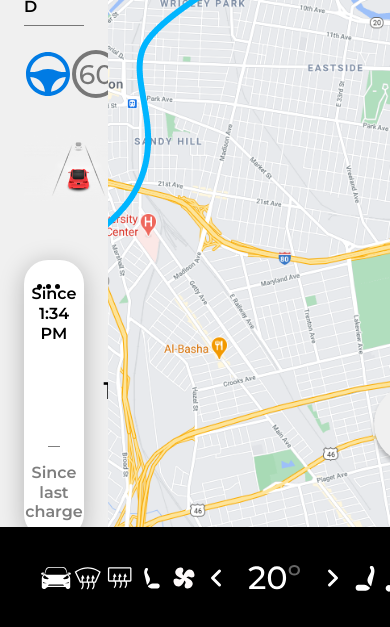
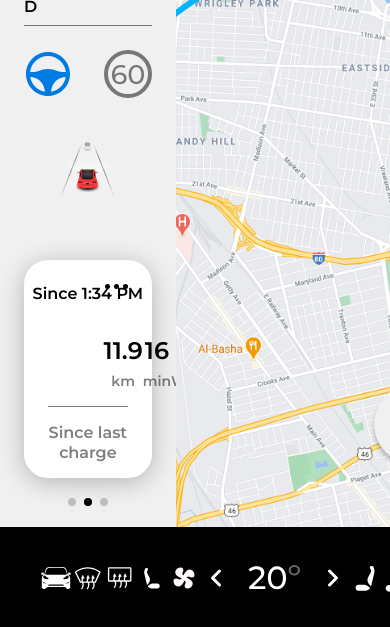
Before and after one commit to DanielAF07/tesly-maqueta, a plain HTML site: page index.html in a window 390 px wide. Shown: the part 217-844 px from the top of the page. Drawn offline with Linux system fonts and the light colour scheme.

Commit message:
A little bit of responsive design

```diff
--- a/src/styles/styles.css
+++ b/src/styles/styles.css
@@ -100,7 +100,7 @@ body {
 
 .car {
     background: #F0F0F0;
-    width: 35vw;
+    width: 34%;
     grid-column: 1;
     position: relative;
     height: 100%;
@@ -112,7 +112,7 @@ body {
     /* background: blue; */
     overflow: hidden;
     position: relative;
-    width: 100%;
+    width: 66%;
     /* border: 1px solid red; */
 }
 
```
